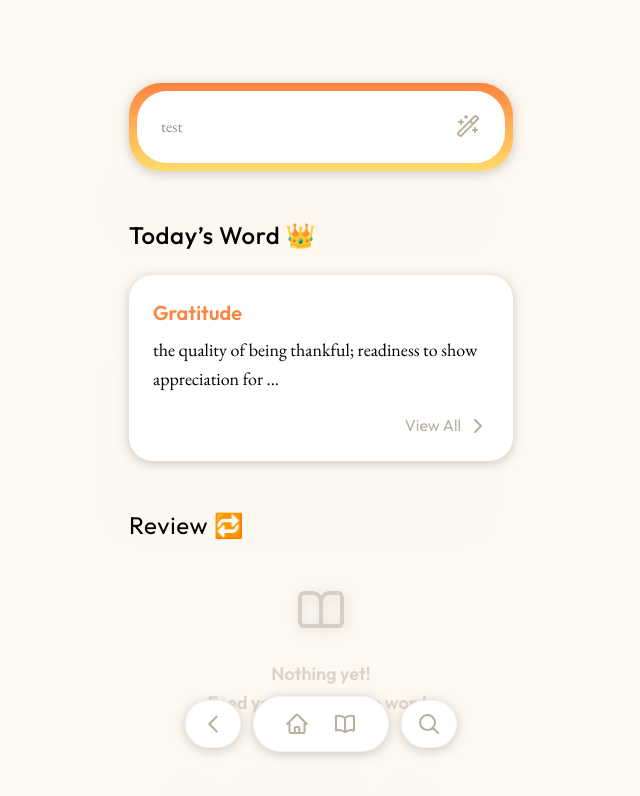
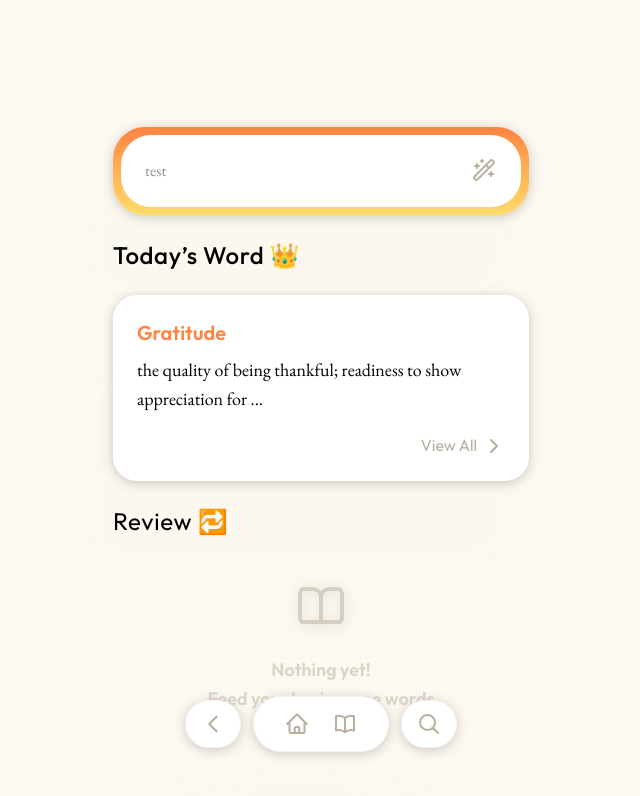
Before and after one commit to inkkadiis/wordtale, a React (Vite) app: page /homeempty in a window 1280 px wide. Shown: the top 796 px of the page, without its empty margins (319-959 px from the left). Built offline with nearby package versions, Linux system fonts and the light colour scheme.

Commit message:
update: gap in home

```diff
--- a/src/pages/HomeEmpty.jsx
+++ b/src/pages/HomeEmpty.jsx
@@ -1,10 +1,9 @@
 import SearchBar from "../components/SearchBar";
 import TodayWord from "../components/TodayWord";
 
-
 export default function HomeEmpty() {
   return (
-    <div className="w-full max-w-md mx-auto p-4 md:p-6 lg:p-8 flex flex-col justify-start items-center gap-10">
+    <div className="w-full max-w-md mx-auto px-4 pt-10  flex flex-col gap-4">
       {/* Search Bar */}
       <SearchBar />
 
@@ -22,7 +21,7 @@
           Review 🔁
         </h1>
         <div className="w-full flex flex-col justify-center items-center gap-4">
-          <div data-svg-wrapper >
+          <div data-svg-wrapper>
             <svg
               width="70"
               height="62"
@@ -30,7 +29,6 @@
               fill="none"
               xmlns="http://www.w3.org/2000/svg"
               style={{ filter: "drop-shadow(1px 2px 6px rgba(0, 0, 0, 0.25))" }}
-
             >
               <g opacity="0.5" filter="url(#filter0_d_878_2042)">
                 <path
@@ -55,7 +53,8 @@
   );
 }
 
-{/**
+{
+  /**
 export default function HomeEmpty() {
   return (
     <div className="w-96 left-[24px] top-[88px] inline-flex flex-col justify-start items-center gap-14">
@@ -139,4 +138,5 @@
     </div>
   );
 }
- */}
+ */
+}
```
